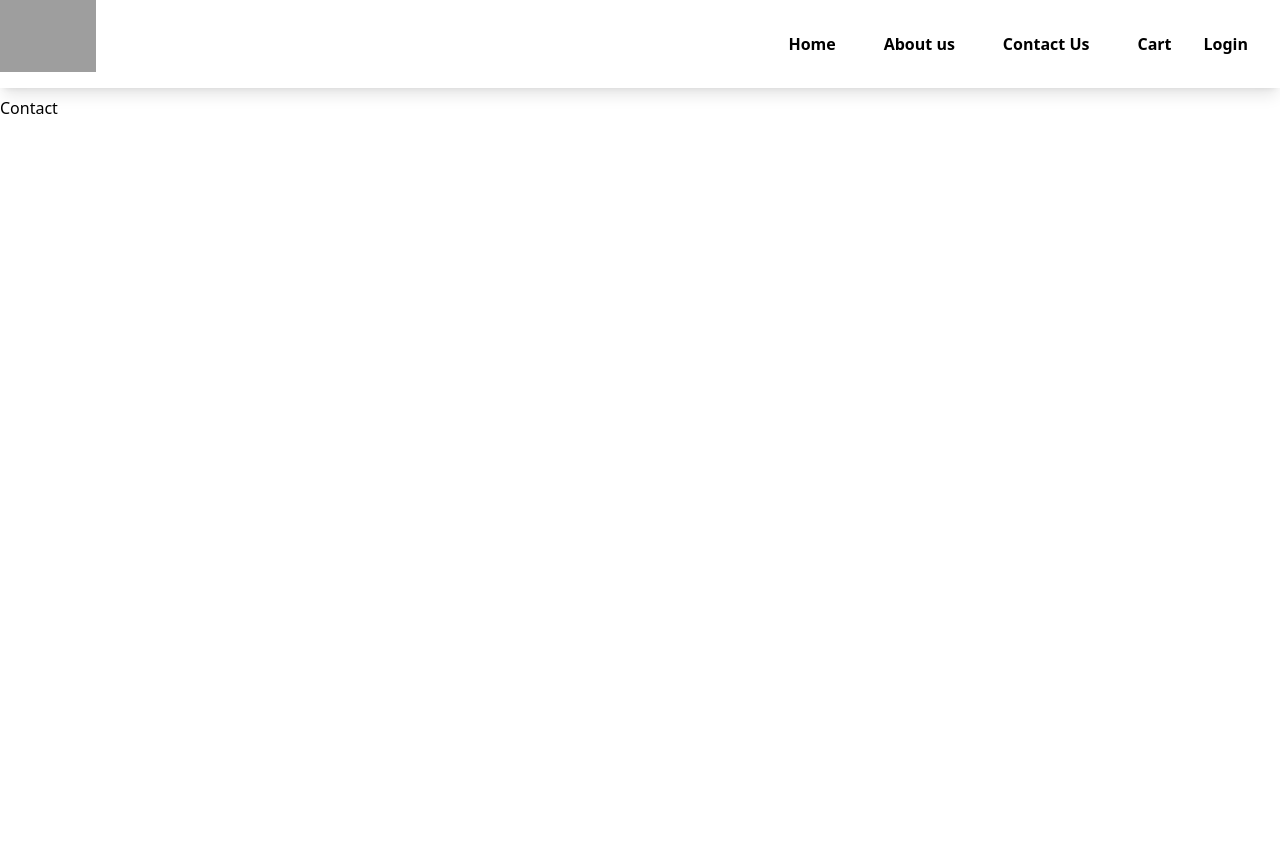
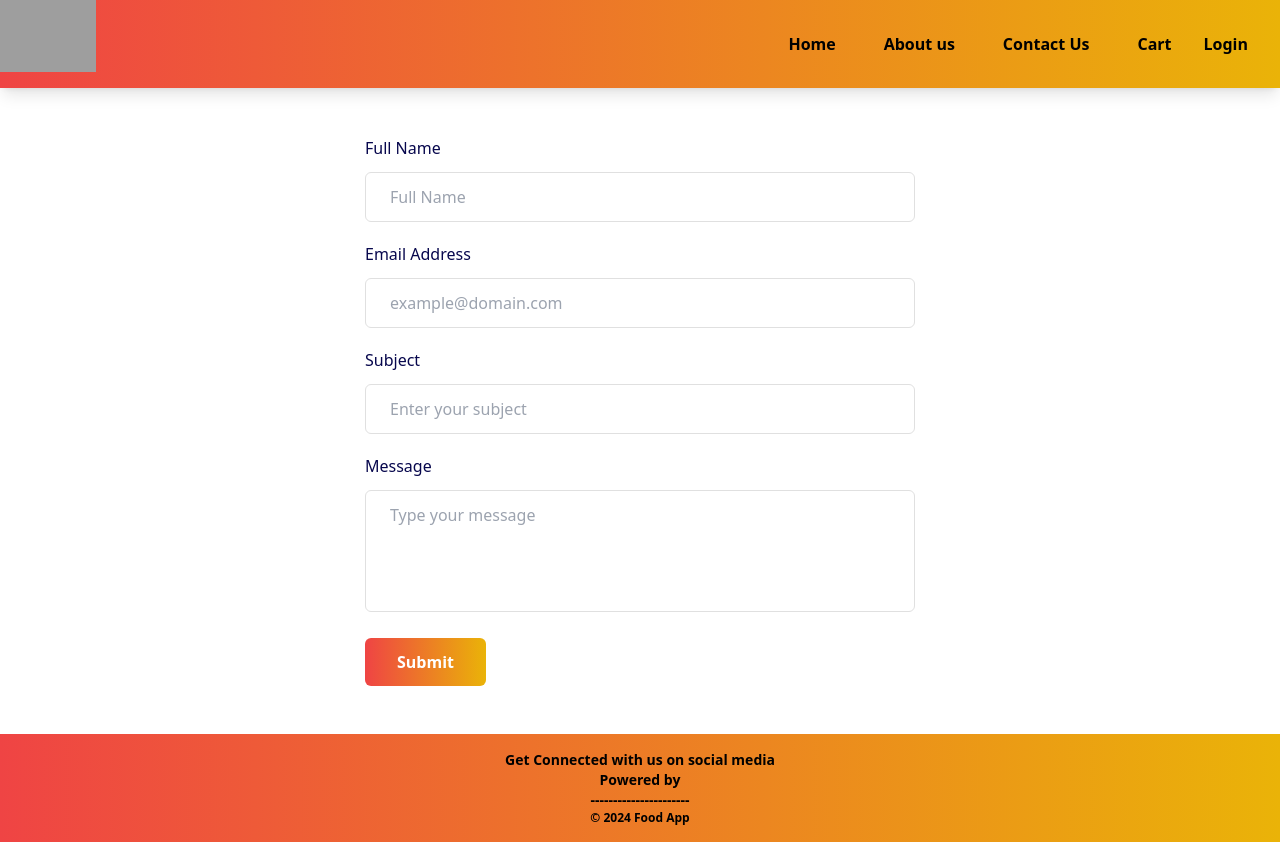
Before and after one commit to PammiKumari1234/namaste-react, a React (Vite) app: page /Contact in a window 1280 px wide. Before the commit the page ends 800 px from the top, so only its background shows below. Built offline with nearby package versions, Linux system fonts and the light colour scheme; grey boxes are pictures that could not be loaded.

Commit message:
contact/footer/about

```diff
--- a/src/App.js
+++ b/src/App.js
@@ -7,12 +7,14 @@
 import Contact from "./components/Contact";
 import Error from "./components/Error";
 import RestrauntMenu from "./components/RestrauntMenu";
+import Footer from "./components/Footer";
 
 const AppLayout = () =>{
     return(
         <div className="app">
             <Header/>
             <Outlet/>
+            <Footer/>
         </div>
     )
 }
--- a/src/components/About.js
+++ b/src/components/About.js
@@ -1,9 +1,16 @@
-const About = () =>{
-    return(
-        <div>
-            <h1>About Page</h1>
-        </div>
-    )
-}
+import React from 'react';
+import { ABOUT_URL } from '../utils/constants';
+
+const About = () => {
+  return (
+    <div className="relative h-screen bg-cover bg-center" style={{ backgroundImage: `url(${ABOUT_URL})` }}>
+      <div className="absolute inset-0 bg-black opacity-50"></div>
+      <div className="relative flex flex-col justify-center items-center h-full">
+        <h1 className="text-white text-6xl font-bold">About Us</h1>
+        <h3 className='text-white my-2'>This is a dummy food web app.</h3>
+      </div>
+    </div>
+  );
+};
 
 export default About;
--- a/src/components/Contact.js
+++ b/src/components/Contact.js
@@ -1,10 +1,83 @@
-import React from 'react'
+import React from 'react';
 
 const Contact = () => {
   return (
-    <div>
-      <h1>Contact</h1>
-    </div>
+
+<div class="flex items-center justify-center p-12">
+
+
+  <div class="mx-auto w-full max-w-[550px]">
+    <form>
+      <div class="mb-5">
+        <label
+          for="name"
+          class="mb-3 block text-base font-medium text-[#07074D]"
+        >
+          Full Name
+        </label>
+        <input
+          type="text"
+          name="name"
+          id="name"
+          placeholder="Full Name"
+          class="w-full rounded-md border border-[#e0e0e0] bg-white py-3 px-6 text-base font-medium text-[#6B7280] outline-none focus:border-[#6A64F1] focus:shadow-md"
+        />
+      </div>
+      <div class="mb-5">
+        <label
+          for="email"
+          class="mb-3 block text-base font-medium text-[#07074D]"
+        >
+          Email Address
+        </label>
+        <input
+          type="email"
+          name="email"
+          id="email"
+          placeholder="example@domain.com"
+          class="w-full rounded-md border border-[#e0e0e0] bg-white py-3 px-6 text-base font-medium text-[#6B7280] outline-none focus:border-[#6A64F1] focus:shadow-md"
+        />
+      </div>
+      <div class="mb-5">
+        <label
+          for="subject"
+          class="mb-3 block text-base font-medium text-[#07074D]"
+        >
+          Subject
+        </label>
+        <input
+          type="text"
+          name="subject"
+          id="subject"
+          placeholder="Enter your subject"
+          class="w-full rounded-md border border-[#e0e0e0] bg-white py-3 px-6 text-base font-medium text-[#6B7280] outline-none focus:border-[#6A64F1] focus:shadow-md"
+        />
+      </div>
+      <div class="mb-5">
+        <label
+          for="message"
+          class="mb-3 block text-base font-medium text-[#07074D]"
+        >
+          Message
+        </label>
+        <textarea
+          rows="4"
+          name="message"
+          id="message"
+          placeholder="Type your message"
+          class="w-full resize-none rounded-md border border-[#e0e0e0] bg-white py-3 px-6 text-base font-medium text-[#6B7280] outline-none focus:border-[#6A64F1] focus:shadow-md"
+        ></textarea>
+      </div>
+      <div>
+        <button
+          class="hover:shadow-form rounded-md bg-gradient-to-r from-red-500 to-yellow-500 py-3 px-8 text-base font-semibold text-white outline-none"
+        >
+          Submit
+        </button>
+      </div>
+    </form>
+  </div>
+</div>
   )
 }
 
--- /dev/null
+++ b/src/components/Footer.js
@@ -0,0 +1,16 @@
+import React from 'react';
+
+const Footer = () => {
+  return (
+    <footer className="bg-gradient-to-r from-red-500 to-yellow-500 py-4">
+      <div className="text-center">
+        <h3 className="text-sm font-bold">Get Connected with us on social media</h3>
+        <p className="text-sm font-bold">Powered by </p>
+        <p className="text-sm font-bold">----------------------</p>
+        <p className="text-xs font-bold">&copy; {new Date().getFullYear()} Food App</p>
+      </div>
+    </footer>
+  );
+}
+
+export default Footer;
--- a/src/components/Header.js
+++ b/src/components/Header.js
@@ -11,7 +11,7 @@
   };
 
   return (
-    <div className="flex justify-between shadow-lg mb-2">
+    <div className="flex justify-between shadow-lg bg-gradient-to-r from-red-500 to-yellow-500">
       <div className="logo-container">
         <Link to="/" className="font-bold hover:text-red-500">
           <img src={LOGO_URL} alt="logo" className="w-24" />
@@ -51,23 +51,23 @@
           } lg:flex p-4 m-4 center space-x-4`}
         >
           <li className="px-4">
-            <Link to="/" className="font-bold hover:text-red-500">
+            <Link to="/" className="font-bold hover:text-white">
               Home
             </Link>
           </li>
           <li className="px-4">
-            <Link to="/about" className="font-bold hover:text-red-500">
+            <Link to="/about" className="font-bold hover:text-white">
               About us
             </Link>{" "}
           </li>
           <li className="px-4">
-            <Link to="/Contact" className="font-bold hover:text-red-500">
+            <Link to="/Contact" className="font-bold hover:text-white">
               Contact Us
             </Link>{" "}
           </li>
-          <li className="px-4 font-bold hover:text-red-500">Cart</li>
+          <li className="px-4 font-bold hover:text-white">Cart</li>
           <button
-            className="font-bold hover:text-red-500"
+            className="font-bold hover:text-white"
             onClick={() => {
               btnName === "Login" ? setBtnName("Logout") : setBtnName("Login");
             }}
--- a/src/utils/constants.js
+++ b/src/utils/constants.js
@@ -2,3 +2,7 @@
 
 export const CDN_URL =
   "https://res.cloudinary.com/swiggy/image/upload/fl_lossy,f_auto,q_auto,w_508,h_320,c_fill/";
+
+export const ABOUT_URL="https://blog.tubikstudio.com/wp-content/uploads/2018/04/food-delivery-app-ui-design-tubik-studio-1024x683.jpg";
+
+export const CONTACT_BG_URL = "https://blog.tubikstudio.com/wp-content/uploads/2018/04/food-delivery-app-ui-design-tubik-studio-1024x683.jpg";
```
